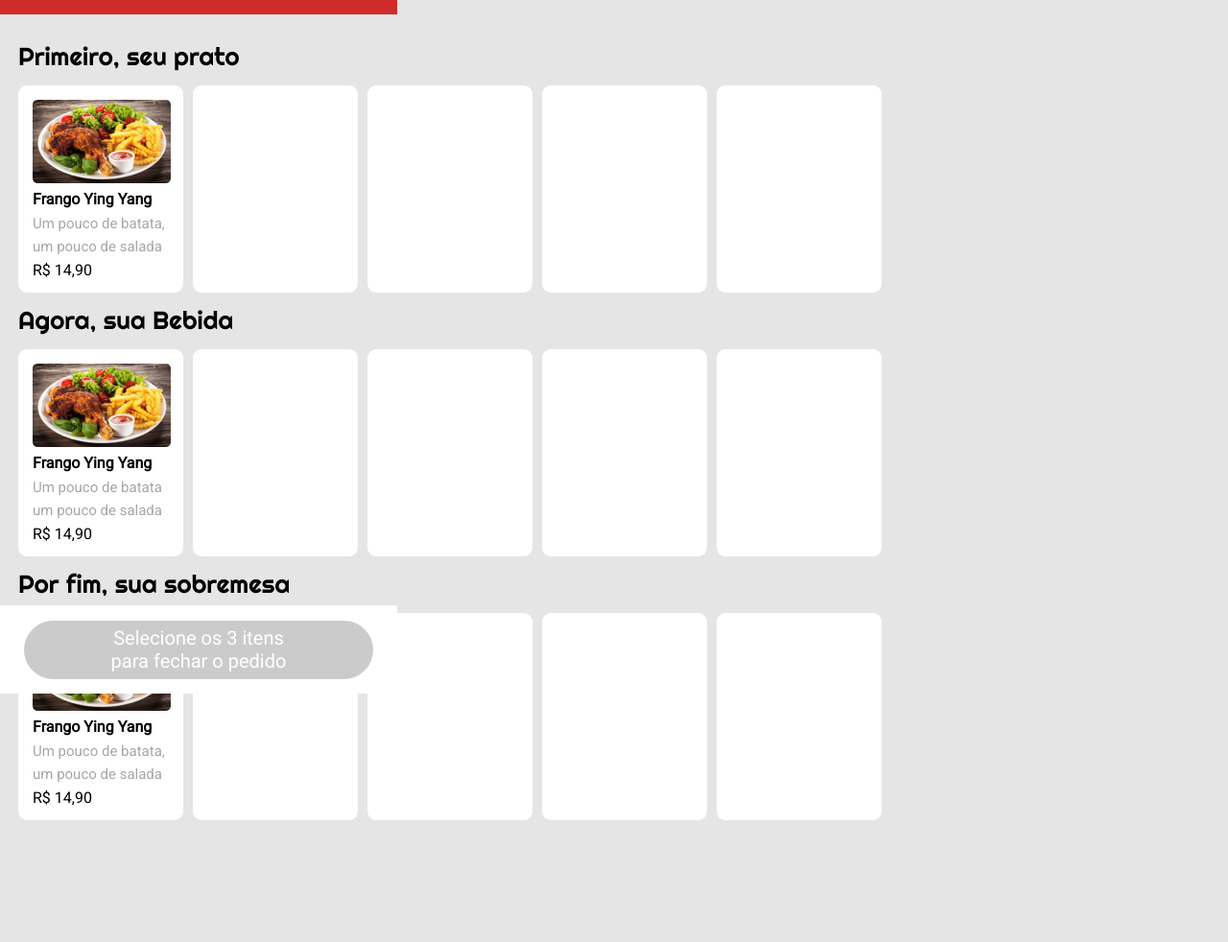
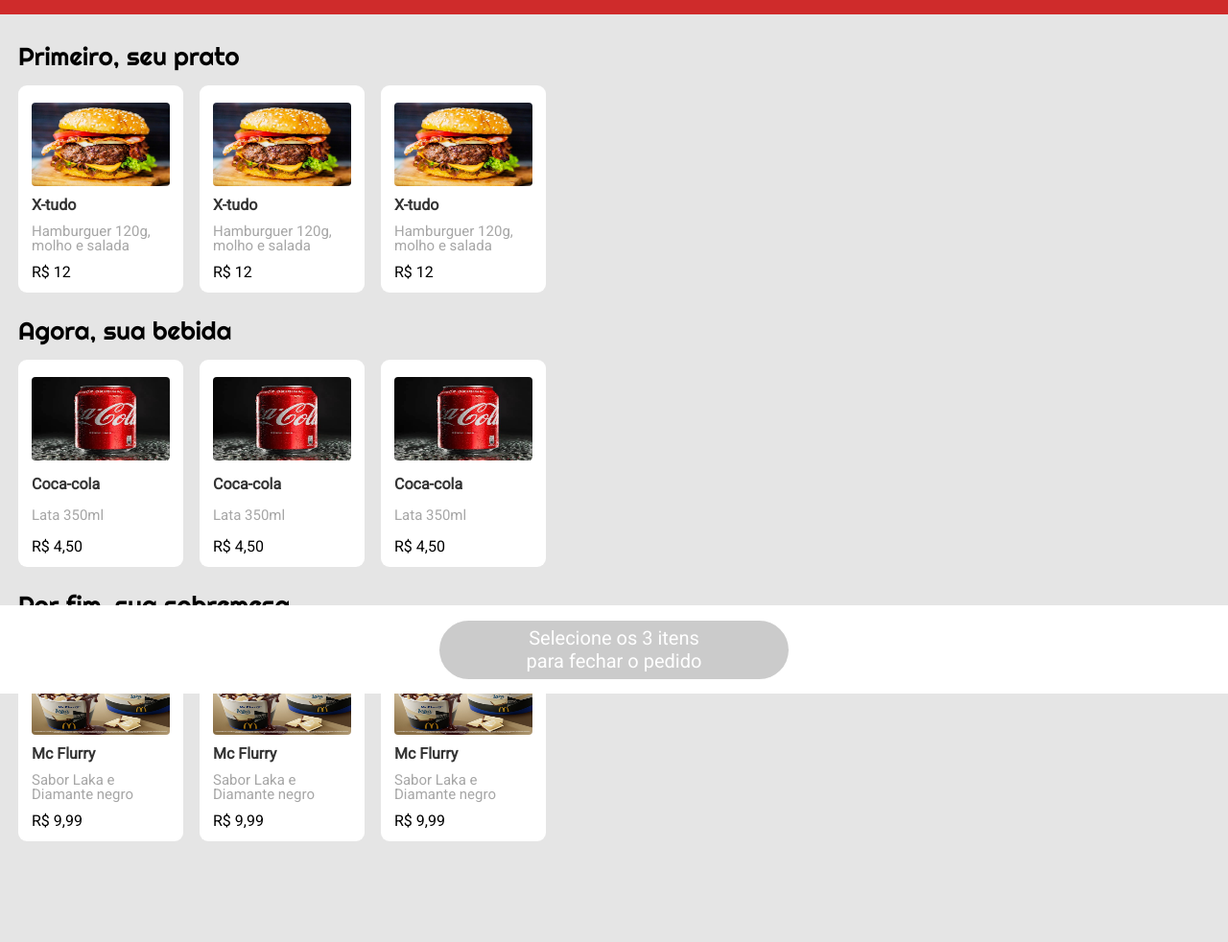
Before and after one commit to vitorojuara/Driven-T8, a plain HTML site: page index.html in a window 1280 px wide. Shown: the part 77-1059 px from the top of the page at 96% size. Before the commit the page ends 932 px from the top, so only its background shows below. Drawn offline with Linux system fonts and the light colour scheme.

Commit message:
Layout pronto - scroll

```diff
--- a/css/style.css
+++ b/css/style.css
@@ -8,86 +8,114 @@
 body {
    background-color: #e5e5e5;
 }
+
 .top {
    position: fixed;
-   top: 0px;
+   top:0;
+   width: 100%;
    height: 92px;
-   width: 414px;
    background-color: #CF2B2B;
 }
 
+.top h1 {
+   font-family: 'Righteous';
+   font-size: 44px;
+   font-weight: 400;
+   color: white;
+}
+
+.top h2 {
+   font-family: 'Roboto';
+   font-weight: 400;
+   font-size: 18px;
+   color: white;
+}
+
 .titulo-top {
-   margin-top: 12px;
+   margin-top: 8px;
    margin-left: 21px;
 }
-.titulo-top h1 {
-   color: white;
-   font-family: 'Righteous';
-   font-weight: 400;
-   font-size: 44px;
-}
 
-.titulo-top h2 {
-   color: white;
-   font-family: 'roboto';
-   font-weight: 400;
-   font-size: 18px;
-}
+.bot {
+   position:fixed;
+   bottom: 0px;
+   height: 92px;
+   width: 100%;
 
-.box-button {
-   position: fixed;
-   bottom: 0px;
-   width: 414px;
-   height: 92px;
    background-color: #FFFFFF;
    display: flex;
    justify-content: center;
    align-items: center;
 }
 
-.box-button button {
-   width: 364px;
-   height: 61px;
-   border-radius: 50px;
-   border: 0px;
-   background-color: #CBCBCB;
-}
-
-.box-button button p {
-   color: #FFFFFF;
+.bot p {
    font-family: 'Roboto';
    font-weight: 400;
    font-size: 20px;
+   color:  #FFFFFF;
+}
+
+.bot button {
+   background-color: #cbcbcb;
+   width: 364px;
+   height: 61px;
+   border: 0px;
+   border-radius: 50px;
+}
+
+.conteudo, .conteudo1, .conteudo2 {
+   margin-left: 19px;
 }
 
 .conteudo {
    margin-top: 123px;
-   margin-left: 19px;
 }
 
-.conteudo h1 {
+.conteudo1 {
+   margin-top: 27px;
+}
+
+.conteudo2 {
+   margin-top: 27px;
+   margin-bottom: 110px;
+}
+
+
+.conteudo h1, .conteudo1 h1, .conteudo2 h1 {
    font-family: 'Righteous';
    font-weight: 400;
    font-size: 26px;
 }
 
-.foods {
-   width: 900px;
+
+.scroll {
+   height: 216px;
+   width: 600px;
+   margin-top: 17px;
    display: flex;
-   justify-content: space-between;
+   overflow: scroll hidden;
 }
 
 .box {
-   margin-top: 17px;
+   margin-right: 17px;
+   width: 172px;
    height: 216px;
-   width: 172px;
+   background-color: #FFFFFF;
    border-radius: 9px;
-   background-color: white;
+   display: flex;
+
+}
+
+.box2 {
    display: flex;
    flex-direction: column;
    justify-content: space-between;
-   padding: 15px;
+   padding-top: 18px;
+   padding-left: 14px;
+   padding-right: 14px;
+   padding-bottom: 13px;
 }
+
 
 .box img {
    width: 144px;
@@ -99,17 +127,19 @@ body {
    font-family: 'Roboto';
    font-weight: 700;
    font-size: 16px;
+   color: #333333;
 }
 
-.box p{
-   font-family: 'roboto';
+.box p {
+   font-family: 'Roboto';
    font-weight: 300;
    font-size: 15px;
-   color: #a6a6a6;
+   color: #A6A6A6;
 }
 
 .box h2 {
-   font-family: 'roboto';
+   font-family: 'Roboto';
    font-weight: 400;
    font-size: 16px;
+   color:#000000;
 }
--- a/index.html
+++ b/index.html
@@ -9,7 +9,6 @@
     <title>DrivenEats</title>
 </head>
 <body>
-
     <div class="top">
         <div class="titulo-top">
             <h1>DrivenEats</h1>
@@ -18,70 +17,107 @@
     </div>
     <div class="conteudo">
         <h1>Primeiro, seu prato</h1>
-        <div class="foods">
+        <div class="scroll">
             <div class="box">
-                <img src="./imgs/prato-de-frango.png">
-                <h1>Frango Ying Yang</h1>
-                <p>Um pouco de batata,</p>
-                <p>um pouco de salada</p>
-                <h2>R$ 14,90</h2>
+                <div class="box2">
+                    <img src="./imgs/sanduiche-artesanal.jpg">
+                    <h1>X-tudo</h1>
+                    <p>Hamburguer 120g,
+                         molho e salada</p>
+                    <h2>R$ 12</h2>
+                </div>
             </div>
             <div class="box">
+                <div class="box2">
+                    <img src="./imgs/sanduiche-artesanal.jpg">
+                    <h1>X-tudo</h1>
+                    <p>Hamburguer 120g,
+                         molho e salada</p>
+                    <h2>R$ 12</h2>
+                </div>
             </div>
             <div class="box">
-            </div>
-            <div class="box">
-            </div>
-            <div class="box">
-            </div>
-        </div>
-    <br>
-        <h1>Agora, sua Bebida</h1>
-        <div class="foods">
-            <div class="box">
-                <img src="./imgs/prato-de-frango.png">
-                <h1>Frango Ying Yang</h1>
-                <p>Um pouco de batata</p>
-                <p>um pouco de salada</p>
-                <h2>R$ 14,90</h2>
-            </div>
-            <div class="box">
-            </div>
-            <div class="box">
-            </div>
-            <div class="box">
-            </div>
-            <div class="box">
-            </div>
-        </div>
-    <br>
-        <h1>Por fim, sua sobremesa</h1>
-        <div class="foods">
-            <div class="box">
-                <img src="./imgs/prato-de-frango.png">
-                <h1>Frango Ying Yang</h1>
-                <p>Um pouco de batata,</p>
-                <p>um pouco de salada</p>
-                <h2>R$ 14,90</h2>
-            </div>
-            <div class="box">
-            </div>
-            <div class="box">
-            </div>
-            <div class="box">
-            </div>
-            <div class="box">
+                <div class="box2">
+                    <img src="./imgs/sanduiche-artesanal.jpg">
+                    <h1>X-tudo</h1>
+                    <p>Hamburguer 120g,
+                         molho e salada</p>
+                    <h2>R$ 12</h2>
+                </div>
             </div>
         </div>
     </div>
-    <div class="bot">
-        <div class="box-button">
-            <button>
-                <p>Selecione os 3 itens</p>
-                <p>para fechar o pedido</p>
-            </button>
+    <div class="conteudo1">
+        <h1>Agora, sua bebida</h1>
+        <div class="scroll">
+            <div class="box">
+                <div class="box2">
+                    <img src="./imgs/coca-cola.jpg">
+                    <h1>Coca-cola</h1>
+                    <p>Lata 350ml</p>
+                    <h2>R$ 4,50</h2>
+                </div>
+            </div>
+            <div class="box">
+                <div class="box2">
+                    <img src="./imgs/coca-cola.jpg">
+                    <h1>Coca-cola</h1>
+                    <p>Lata 350ml</p>
+                    <h2>R$ 4,50</h2>
+                </div>
+            </div>
+            <div class="box">
+                <div class="box2">
+                    <img src="./imgs/coca-cola.jpg">
+                    <h1>Coca-cola</h1>
+                    <p>Lata 350ml</p>
+                    <h2>R$ 4,50</h2>
+                </div>
+            </div>
+        </div>
+    </div>
+    <div class="conteudo2">
+        <h1>Por fim, sua sobremesa</h1>
+        <div class="scroll">
+            <div class="box">
+                <div class="box2">
+                    <img src="./imgs/mcflurry.jpg">
+                    <h1>Mc Flurry</h1>
+                    <p>Sabor Laka e
+                        Diamante negro
+                    </p>
+                    <h2>R$ 9,99</h2>
+                </div>
+            </div>
+            <div class="box">
+                <div class="box2">
+                <img src="./imgs/mcflurry.jpg">
+                    <h1>Mc Flurry</h1>
+                    <p>Sabor Laka e
+                        Diamante negro
+                    </p>
+                    <h2>R$ 9,99</h2>
+                </div>
+            </div>
+            <div class="box">
+                <div class="box2">
+                <img src="./imgs/mcflurry.jpg">
+                    <h1>Mc Flurry</h1>
+                    <p>Sabor Laka e
+                        Diamante negro
+                    </p>
+                    <h2>R$ 9,99</h2>
+                </div>
+            </div>
         </div>
     </div>
 
+
+    <div class="bot">
+        <button>
+            <p>Selecione os 3 itens</p>
+            <p>para fechar o pedido</p>
+        </button>
+    </div>
 </body>
 </html>
```
Also changed, not shown: imgs/coca-cola.jpg (added), imgs/mcflurry.jpg (added), imgs/prato-de-frango.png (deleted).
